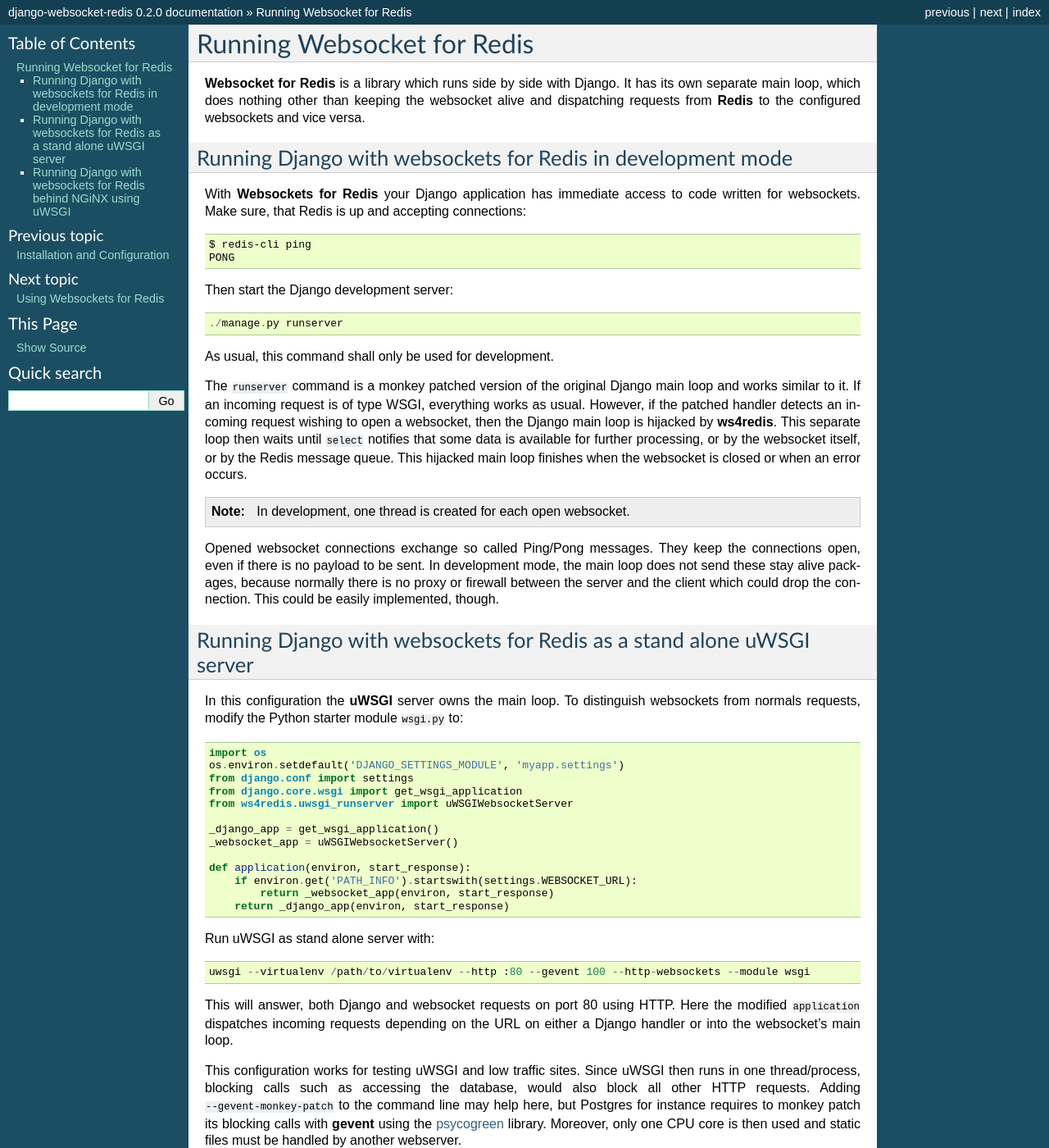
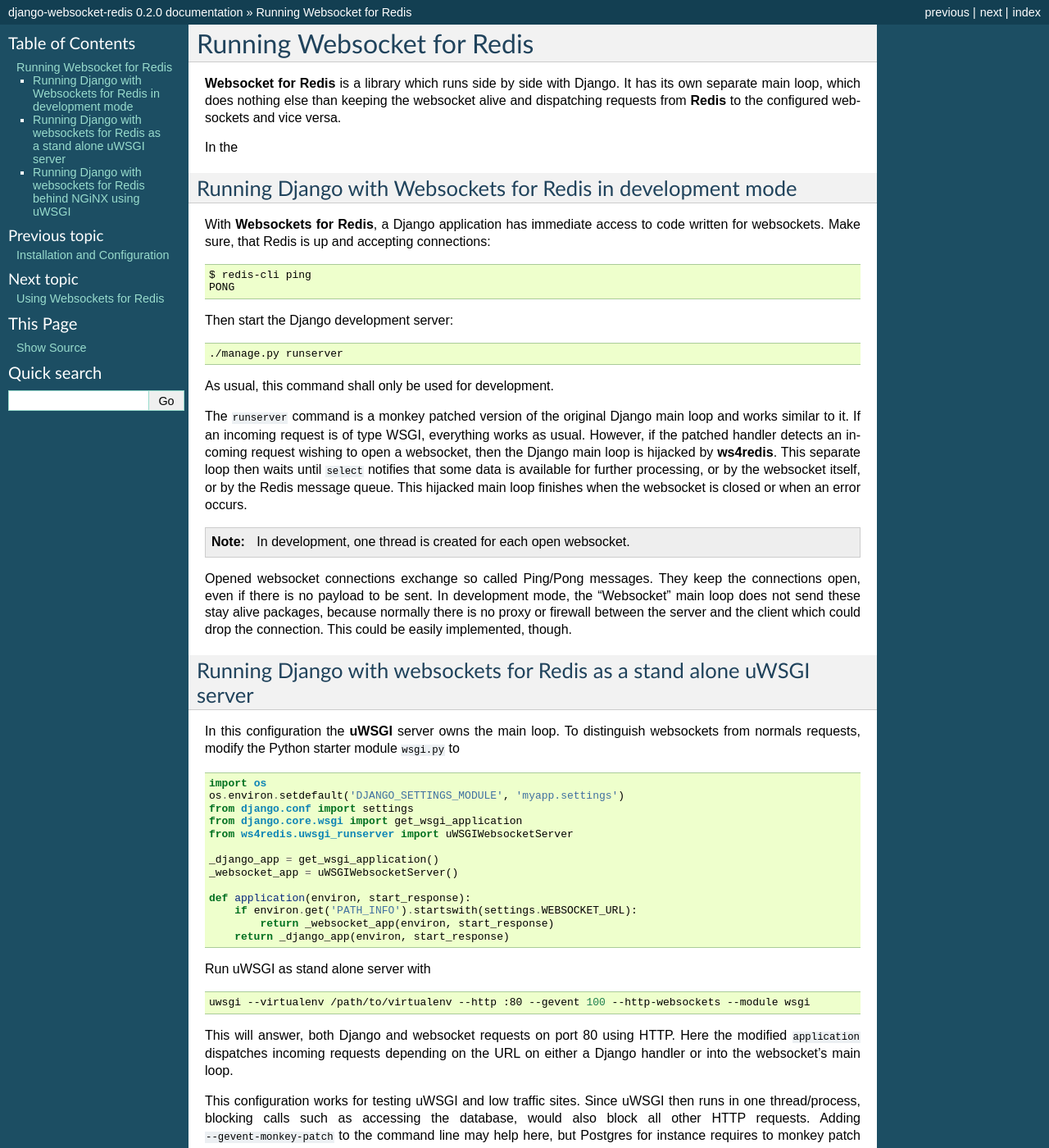
Before and after one commit to jrief/django-websocket-redis, a Sphinx documentation site: the page built from docs/running.rst, in a window 1280 px wide and 1400 px high. Shown: the whole window at 82% size. Built offline with Sphinx 7.4.7, drawn with Linux system fonts in a browser that asks for light colours; some of the changed text lies outside the part shown.

Commit message:
Updated docs

```diff
--- a/docs/installation.rst
+++ b/docs/installation.rst
@@ -78,7 +78,7 @@
 Override ``ws4redis.store.RedisStore`` with a customized class, in case you need an alternative
 implementation of that class::
 
-  WS4REDIS_STORE = 'myapp.redis_store.RedisStore'
+  WS4REDIS_SUBSCRIBER = 'myapp.redis_store.RedisSubscriber'
 
 This directive is required during development and ignored in production environments. It overrides
 Django's internal main loop and adds a URL dispatcher in front of the request handler::
--- a/docs/running.rst
+++ b/docs/running.rst
@@ -4,20 +4,26 @@
 ===========================
 
 **Websocket for Redis** is a library which runs side by side with Django. It has its own separate
-main loop, which does nothing other than keeping the websocket alive and dispatching requests
+main loop, which does nothing else than keeping the websocket alive and dispatching requests
 from **Redis** to the configured websockets and vice versa.
 
-Running Django with websockets for Redis in development mode
+In the
+
+Running Django with Websockets for Redis in development mode
 ------------------------------------------------------------
-With **Websockets for Redis** your Django application has immediate access to code written for
-websockets. Make sure, that Redis is up and accepting connections::
+With **Websockets for Redis**, a Django application has immediate access to code written for
+websockets. Make sure, that Redis is up and accepting connections:
 
-  $ redis-cli ping
-  PONG
+.. code-block:: shell
 
-Then start the Django development server::
+	$ redis-cli ping
+	PONG
 
-  ./manage.py runserver
+Then start the Django development server:
+
+.. code-block:: shell
+
+	./manage.py runserver
 
 As usual, this command shall only be used for development.
 
@@ -31,32 +37,36 @@
 .. note:: In development, one thread is created for each open websocket.
 
 Opened websocket connections exchange so called Ping/Pong messages. They keep the connections open,
-even if there is no payload to be sent. In development mode, the main loop does not send
+even if there is no payload to be sent. In development mode, the “Websocket” main loop does not send
 these stay alive packages, because normally there is no proxy or firewall between the server and the
 client which could drop the connection. This could be easily implemented, though.
 
 Running Django with websockets for Redis as a stand alone uWSGI server
 ----------------------------------------------------------------------
 In this configuration the **uWSGI** server owns the main loop. To distinguish websockets from
-normals requests, modify the Python starter module ``wsgi.py`` to::
+normals requests, modify the Python starter module ``wsgi.py`` to
 
-  import os
-  os.environ.setdefault('DJANGO_SETTINGS_MODULE', 'myapp.settings')
-  from django.conf import settings
-  from django.core.wsgi import get_wsgi_application
-  from ws4redis.uwsgi_runserver import uWSGIWebsocketServer
+.. code-block:: python
 
-  _django_app = get_wsgi_application()
-  _websocket_app = uWSGIWebsocketServer()
+	import os
+	os.environ.setdefault('DJANGO_SETTINGS_MODULE', 'myapp.settings')
+	from django.conf import settings
+	from django.core.wsgi import get_wsgi_application
+	from ws4redis.uwsgi_runserver import uWSGIWebsocketServer
 
-  def application(environ, start_response):
-      if environ.get('PATH_INFO').startswith(settings.WEBSOCKET_URL):
-          return _websocket_app(environ, start_response)
-      return _django_app(environ, start_response)
+	_django_app = get_wsgi_application()
+	_websocket_app = uWSGIWebsocketServer()
 
-Run uWSGI as stand alone server with::
+	def application(environ, start_response):
+	    if environ.get('PATH_INFO').startswith(settings.WEBSOCKET_URL):
+	        return _websocket_app(environ, start_response)
+	    return _django_app(environ, start_response)
 
-  uwsgi --virtualenv /path/to/virtualenv --http :80 --gevent 100 --http-websockets --module wsgi
+Run uWSGI as stand alone server with
+
+.. code-block:: shell
+
+	uwsgi --virtualenv /path/to/virtualenv --http :80 --gevent 100 --http-websockets --module wsgi
 
 This will answer, both Django and websocket requests on port 80 using HTTP. Here the modified
 ``application`` dispatches incoming requests depending on the URL on either a Django handler or
@@ -66,7 +76,7 @@
 thread/process, blocking calls such as accessing the database, would also block all other HTTP
 requests. Adding ``--gevent-monkey-patch`` to the command line may help here, but Postgres for
 instance requires to monkey patch its blocking calls with **gevent** using the psycogreen_ library.
-Moreover, only one CPU core is then used and static files must be handled by another webserver.
+Moreover, only one CPU core is then used, and static files must be handled by another webserver.
 
 Running Django with websockets for Redis behind NGiNX using uWSGI
 -----------------------------------------------------------------
@@ -77,29 +87,35 @@
 
 The webserver undertakes the task of dispatching normal requests to one uWSGI instance and websocket
 requests to another one. The responsible configuration section for an NGiNX webserver shall look
-like::
+like
 
-  location / {
-      include /etc/nginx/uwsgi_params;
-      uwsgi_pass unix:/path/to/django.socket;
-  }
+.. code-block::
 
-  location /ws/ {
-      proxy_http_version 1.1;
-      proxy_set_header Upgrade $http_upgrade;
-      proxy_set_header Connection "upgrade";
-      proxy_pass http://unix:/path/to/web.socket;
-  }
+	location / {
+	    include /etc/nginx/uwsgi_params;
+	    uwsgi_pass unix:/path/to/django.socket;
+	}
+
+	location /ws/ {
+	    proxy_http_version 1.1;
+	    proxy_set_header Upgrade $http_upgrade;
+	    proxy_set_header Connection "upgrade";
+	    proxy_pass http://unix:/path/to/web.socket;
+	}
 
 Since both uWSGI handlers create their own main loop, they also require their own application and
-different UNIX sockets. Create two adopter files, one say ``wsgi_django.py``::
+different UNIX sockets. Create two adopter files, one say ``wsgi_django.py``
+
+.. code-block:: python
 
 	import os
 	os.environ.update(DJANGO_SETTINGS_MODULE='my_app.settings')
 	from django.core.wsgi import get_wsgi_application
 	application = get_wsgi_application()
 
-and another, say ``wsgi_websocket.py``::
+and another, say ``wsgi_websocket.py``
+
+.. code-block:: python
 
 	import os
 	import gevent.monkey
@@ -109,17 +125,19 @@
 	from ws4redis.uwsgi_runserver import uWSGIWebsocketServer
 	application = uWSGIWebsocketServer()
 
-Start two separate uWSGI instances::
+Start two separate uWSGI instances
 
-  uwsgi --virtualenv /path/to/virtualenv --socket /path/to/django.socket --buffer-size=32768 --workers=5 --master --module wsgi_django
-  uwsgi --virtualenv /path/to/virtualenv --http-socket /path/to/web.socket --gevent 1000 --http-websockets --workers=2 --master --module wsgi_websocket
+.. code-block:: shell
 
-Your NGiNX server is now configured as a scalable application server which can handle a thousand
+	uwsgi --virtualenv /path/to/virtualenv --socket /path/to/django.socket --buffer-size=32768 --workers=5 --master --module wsgi_django
+	uwsgi --virtualenv /path/to/virtualenv --http-socket /path/to/web.socket --gevent 1000 --http-websockets --workers=2 --master --module wsgi_websocket
+
+The NGiNX web server is now configured as a scalable application server which can handle a thousand
 websockets connections concurrently.
 
 If you feel uncomfortable with separating websocket from normal requests on NGiNX, consider
-that you already separate static and media requests on the webserver. Thus, websockets are just
-another extra routing to configure.
+that you already separate static and media requests on the webserver. Hence, websockets are just
+another extra routing path.
 
 .. |websocket4redis| image:: _static/websocket4redis.png
 .. _psycogreen: https://bitbucket.org/dvarrazzo/psycogreen/
```
Also changed, not shown: docs/api.rst (+45 -7 lines), docs/testing.rst (+37 -21 lines), 1 other file.
